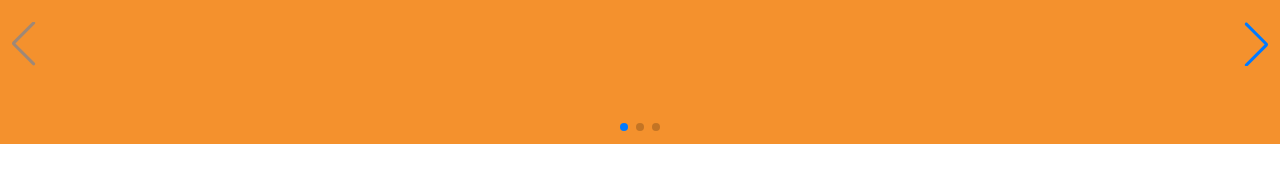
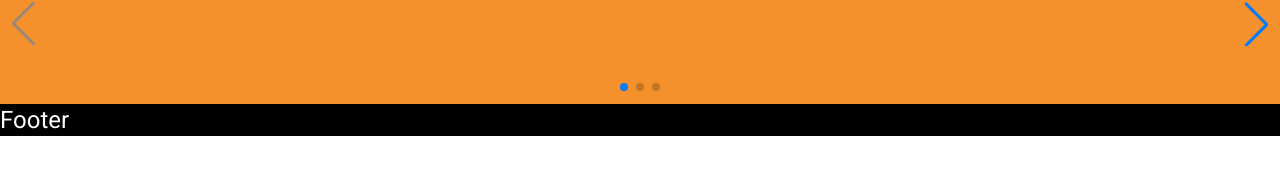
Before and after one commit to OZimbres/Pet-Boutique, an Angular app in the folder angular-pet-boutique/: page / in a window 1280 px wide. Shown: the part 206-388 px from the top of the page. Built offline with nearby package versions, Linux system fonts and the light colour scheme.

Commit message:
Vendo home

```diff
--- a/angular-pet-boutique/src/app/pages/home/home.component.scss
+++ b/angular-pet-boutique/src/app/pages/home/home.component.scss
@@ -1,4 +1,4 @@
 article{
-  height: 200px;
+  height: 20vh;
   width: 100%;
 }
--- a/angular-pet-boutique/src/app/shared/footer/footer.component.scss
+++ b/angular-pet-boutique/src/app/shared/footer/footer.component.scss
@@ -2,9 +2,15 @@
   min-height: 150px;
   height: 10vh;
   width: 100%;
-  background-color: black;
 
   footer{
+    width: 100%;
     color: white;
+    background-color: black;
+
+    h1{
+      padding: 0;
+      margin: 0;
+    }
   }
 }
```
